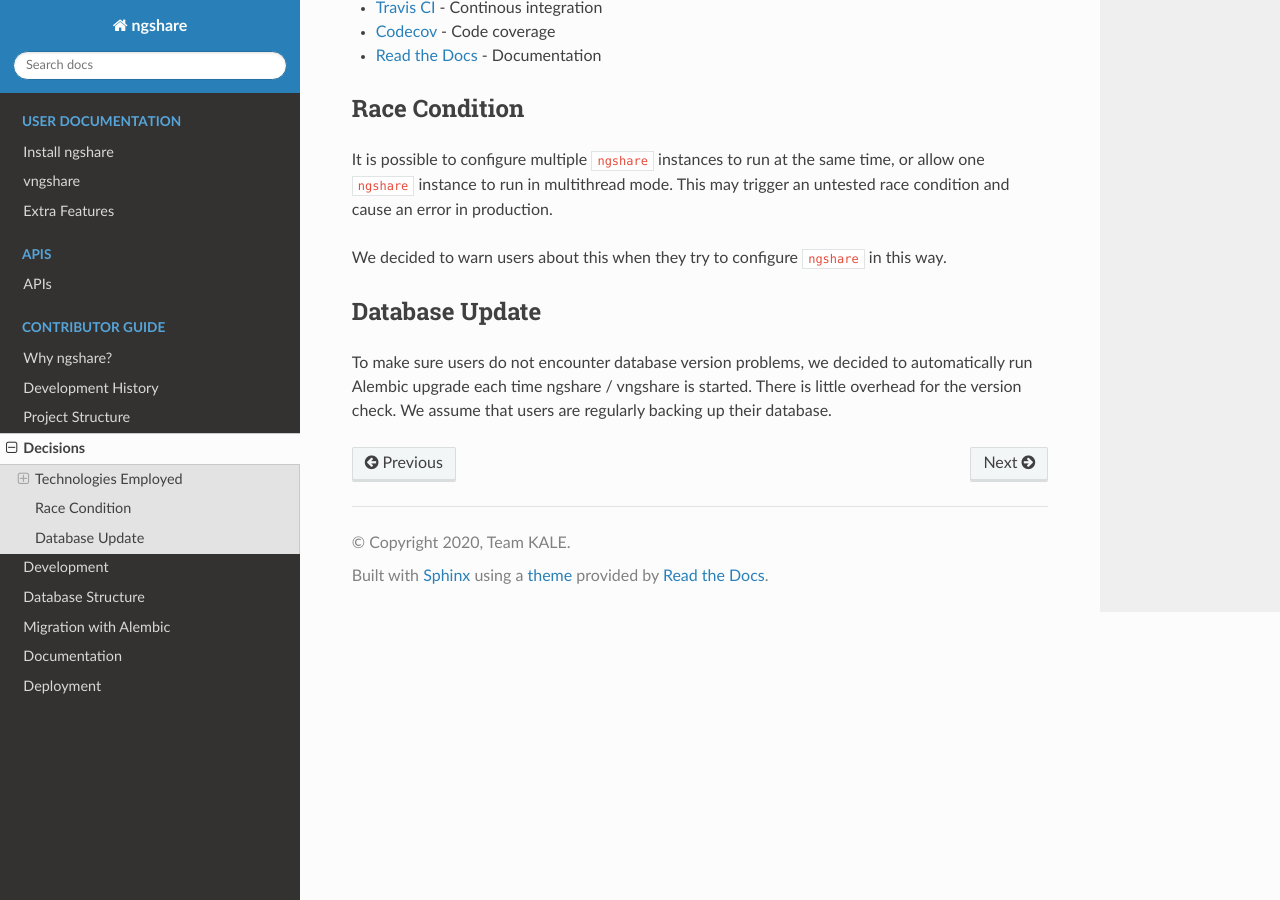
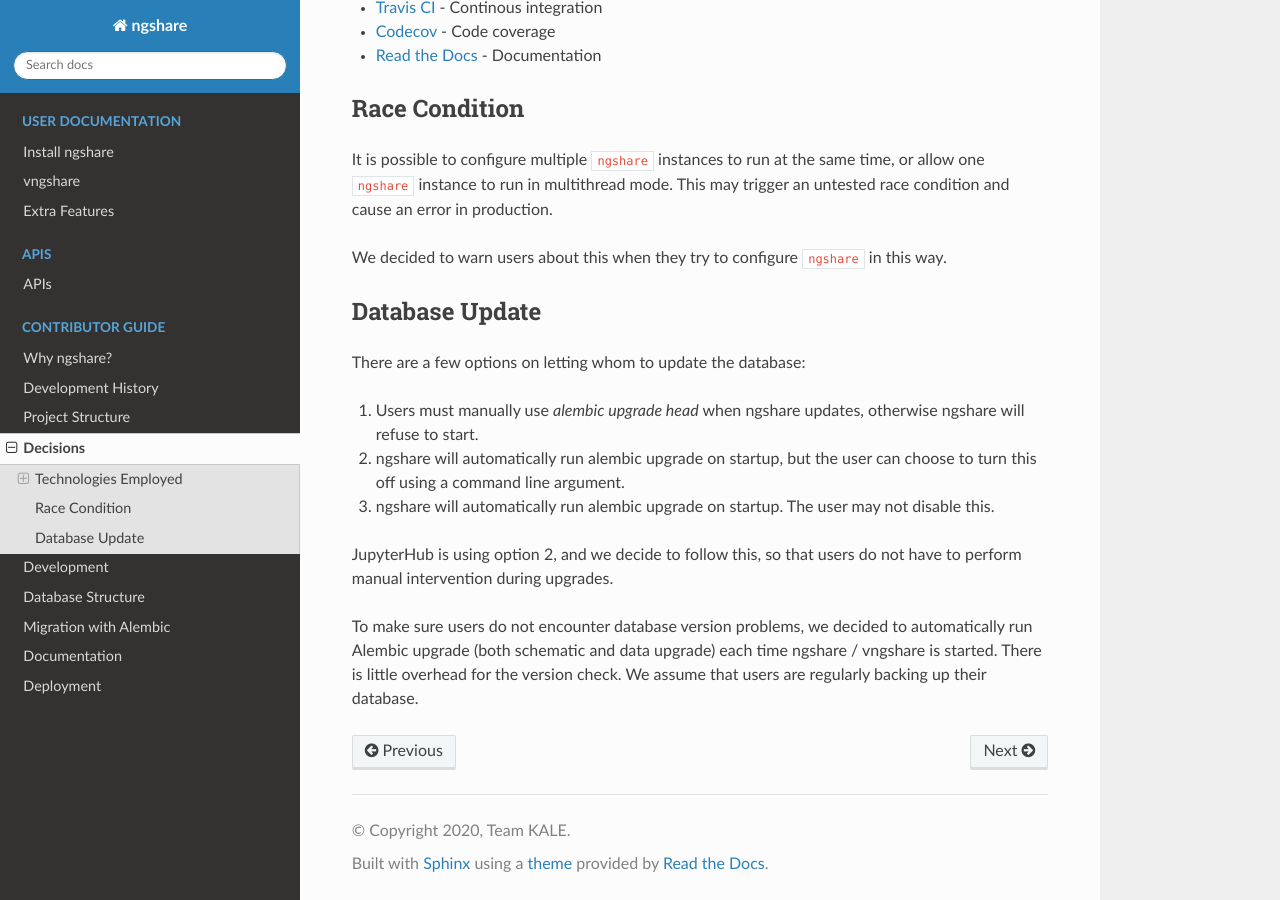
Before and after one commit to LibreTexts/ngshare, a Sphinx documentation site: the page built from docs/contributer_guide/decisions.rst, in a window 1280 px wide and 900 px high, scrolled down 950 px. Built offline with Sphinx 7.4.7 and the Read the Docs theme 2.0.0, drawn with Linux system fonts in a browser that asks for light colours.

```diff
--- a/docs/contributer_guide/decisions.rst
+++ b/docs/contributer_guide/decisions.rst
@@ -53,4 +53,15 @@
 
 Database Update
 ---------------
-To make sure users do not encounter database version problems, we decided to automatically run Alembic upgrade each time ngshare / vngshare is started. There is little overhead for the version check. We assume that users are regularly backing up their database.
+There are a few options on letting whom to update the database:
+
+1. Users must manually use `alembic upgrade head` when ngshare updates,
+   otherwise ngshare will refuse to start.
+2. ngshare will automatically run alembic upgrade on startup, but the user can
+   choose to turn this off using a command line argument.
+3. ngshare will automatically run alembic upgrade on startup. The user may not
+   disable this.
+
+JupyterHub is using option 2, and we decide to follow this, so that users do not have to perform manual intervention during upgrades.
+
+To make sure users do not encounter database version problems, we decided to automatically run Alembic upgrade (both schematic and data upgrade) each time ngshare / vngshare is started. There is little overhead for the version check. We assume that users are regularly backing up their database.
```
Also changed, not shown: 2 other files.
